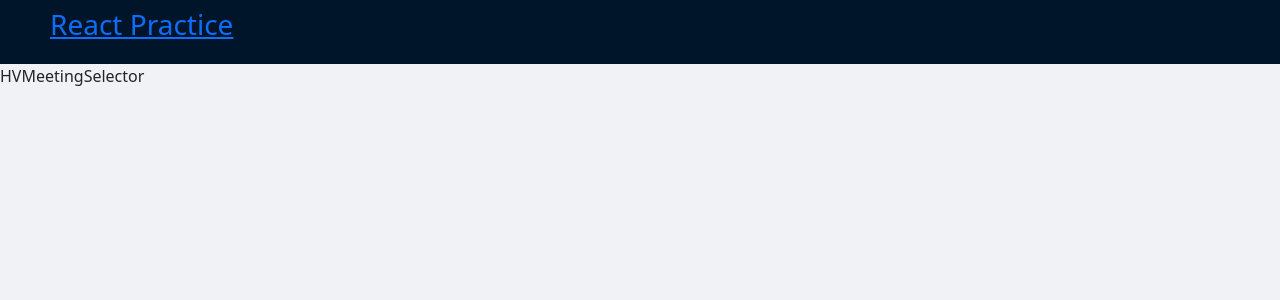
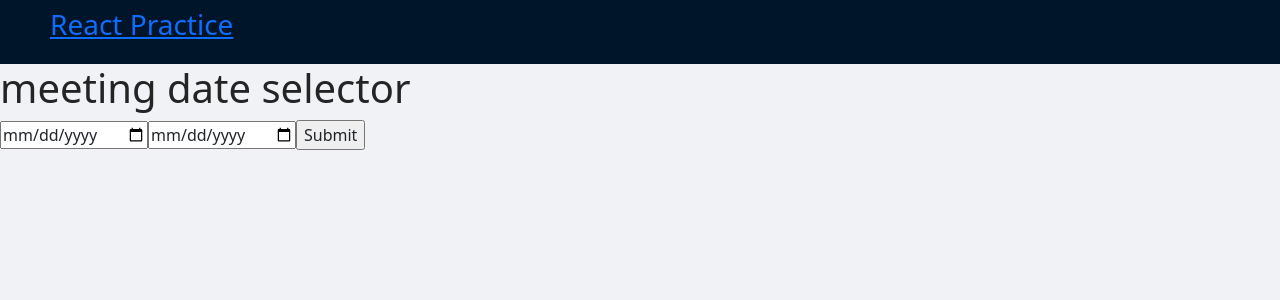
Before and after one commit to Gitter22/react-practice, a React (Create React App) app: page /hetV/meeting-selector in a window 1280 px wide. Shown: the top 300 px of the page. Built offline with nearby package versions, Linux system fonts and the light colour scheme; no server answers.

Commit message:
date range, day picker and date functions

```diff
--- /dev/null
+++ b/src/pages/Users/HetV/MeetingSelector/DatePicker.js
@@ -0,0 +1,38 @@
+import React, { Fragment, useState } from "react";
+
+function DatePicker(props) {
+  const [startDate, setStartDate] = useState("2022-04-05");
+  const [endDate, setEndDate] = useState("2022-05-05");
+
+  const startDateHandler = (event) => {
+    setStartDate(event.target.value);
+  };
+  const endDateHandler = (event) => {
+    setEndDate(event.target.value);
+  };
+  const submitHandler = (event) => {
+    event.preventDefault();
+    props.dayHandler(true, startDate, endDate); //event.target.start.value, event.target.end.value);
+  };
+  return (
+    <>
+      <form onSubmit={submitHandler}>
+        <input
+          type="date"
+          id="start"
+          placeholder="Start Date"
+          onChange={startDateHandler}
+        />
+        <input
+          type="date"
+          id="end"
+          placeholder="End Date"
+          onChange={endDateHandler}
+        />
+        <input type="submit" />
+      </form>
+    </>
+  );
+}
+
+export default DatePicker;
--- /dev/null
+++ b/src/pages/Users/HetV/MeetingSelector/DayPicker.js
@@ -0,0 +1,92 @@
+import React, { useState } from "react";
+
+function DayPicker(props) {
+  const [dayList, setDayList] = useState([]);
+
+  const dayListHandler = (event) => {
+    // console.log("day: ", event.currentTarget.checked, event.currentTarget.name);
+    if (event.currentTarget.checked === false) {
+      // console.log("false aya");
+      setDayList(
+        dayList.filter((item) => {
+          // console.log("item: ", item);
+          return item !== event.currentTarget.name;
+        })
+      );
+    }
+    if (dayList.indexOf(event.currentTarget.name) === -1) {
+      setDayList(dayList.concat(event.currentTarget.name));
+    }
+  };
+
+  const submitHandler = (event) => {
+    event.preventDefault();
+    props.selectedDatesHandler(dayList);
+  };
+
+  return (
+    <>
+      <form>
+        <input
+          type="checkbox"
+          name="mon"
+          onChange={(event) => {
+            dayListHandler.bind(event);
+          }}
+        />
+        Mon
+        <input
+          type="checkbox"
+          name="tue"
+          onChange={(event) => {
+            dayListHandler(event);
+          }}
+        />
+        Tue
+        <input
+          type="checkbox"
+          name="wed"
+          onChange={(event) => {
+            dayListHandler(event);
+          }}
+        />
+        Wed
+        <input
+          type="checkbox"
+          name="thu"
+          onChange={(event) => {
+            dayListHandler(event);
+          }}
+        />
+        Thu
+        <input
+          type="checkbox"
+          name="fri"
+          onChange={(event) => {
+            dayListHandler(event);
+          }}
+        />
+        Fri
+        <input
+          type="checkbox"
+          name="sat"
+          onChange={(event) => {
+            dayListHandler(event);
+          }}
+        />
+        Sat
+        <input
+          type="checkbox"
+          name="sun"
+          onChange={(event) => {
+            dayListHandler(event);
+          }}
+        />
+        Sun
+        <input type="submit" onClick={submitHandler} />
+      </form>
+    </>
+  );
+}
+
+export default DayPicker;
--- a/src/pages/Users/HetV/MeetingSelector/HVMeetingSelector.js
+++ b/src/pages/Users/HetV/MeetingSelector/HVMeetingSelector.js
@@ -1,9 +1,13 @@
-import React from 'react'
+import React from "react";
+import MeetingDisplay from "./MeetingDisplay";
 
 const HVMeetingSelector = () => {
-    return (
-        <div>HVMeetingSelector</div>
-    )
-}
+  return (
+    <>
+      <h1>meeting date selector</h1>
+      <MeetingDisplay />
+    </>
+  );
+};
 
-export default HVMeetingSelector
+export default HVMeetingSelector;
--- /dev/null
+++ b/src/pages/Users/HetV/MeetingSelector/MeetingDisplay.js
@@ -0,0 +1,44 @@
+import React, { Fragment, useEffect, useState } from "react";
+import DatePicker from "./DatePicker";
+import DayPicker from "./DayPicker";
+
+function MeetingDisplay() {
+  const [isEntered, setIsEntered] = useState(false);
+  const [startDate, setStartDate] = useState(null);
+  // console.log("start: ", startDate);
+  const [endDate, setEndDate] = useState(null);
+
+  const dayHandler = (entered, start = null, end = null) => {
+    setIsEntered(entered);
+    setStartDate(start);
+    setEndDate(end);
+  };
+
+  const selectedDatesHandler = (dayList) => {
+    const date = new Date(startDate);
+    console.log(date);
+    const dates = [];
+    while (date <= endDate) {
+      dates.concat(new Date(date));
+      date.setDate(date.getDate() + 1);
+    }
+    console.log(dates);
+  };
+
+  return (
+    <Fragment>
+      <DatePicker dayHandler={dayHandler} />
+      <br />
+      <br />
+      {isEntered && (
+        <DayPicker
+          start={startDate}
+          end={endDate}
+          selectedDatesHandler={selectedDatesHandler}
+        />
+      )}
+    </Fragment>
+  );
+}
+
+export default MeetingDisplay;
```
